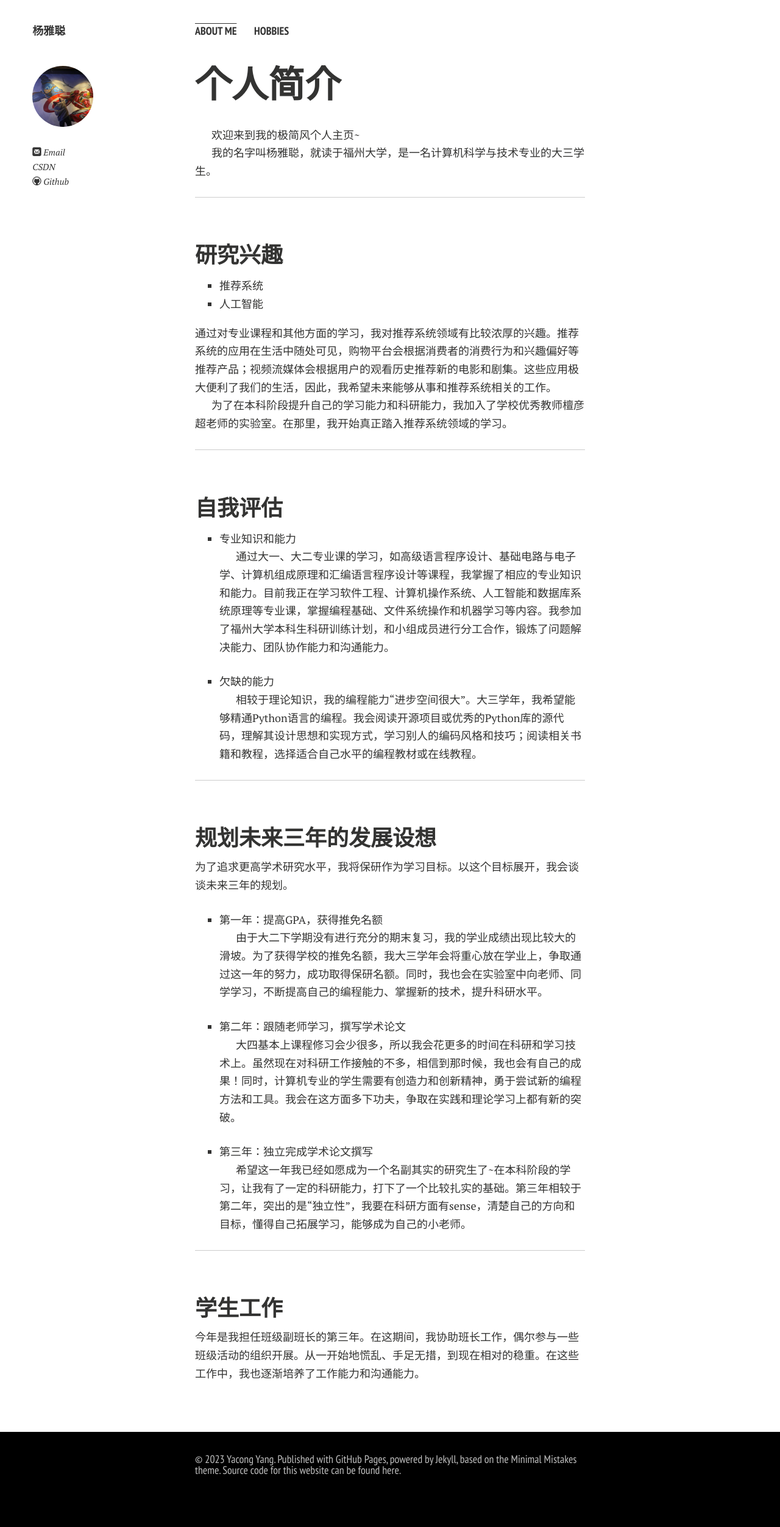
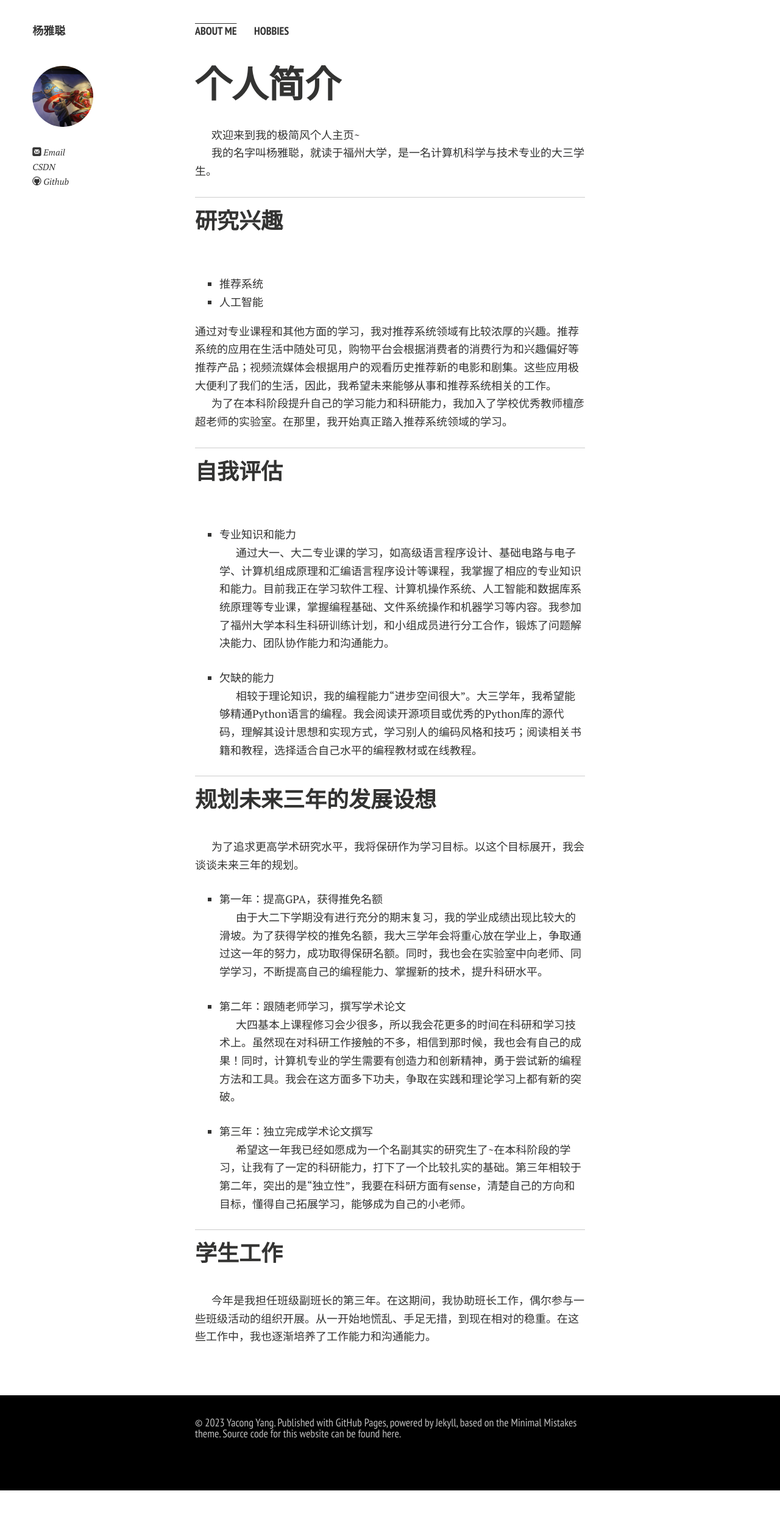
Before and after one commit to yyc220/yyc220.github.io, a Jekyll site: the page built from index.md, in a window 1280 px wide. Shown: the whole page at 61% size. Built offline with Jekyll 4.4.1, drawn with Linux system fonts in a browser that asks for light colours; nearby versions of some CDN libraries; comment, search, counter and statistics services are not loaded; a style sheet for code colours, icons or effects is not loaded; our own code applies the rules of GitHub Pages for plain Markdown files; after the commit the page ends 2444 px from its top, so only the background shows below that.

Commit message:
update 9

```diff
--- a/_includes/author-bio.html
+++ b/_includes/author-bio.html
@@ -9,7 +9,7 @@
 <p style="text-indent:0;"><a href="https://facebook.com/{{ site.owner.facebook }}"><i class="icon-facebook"></i> Facebook</a></p>{% endif %} {% if site.owner.google_plus %}
 <p style="text-indent:0;"><a href="{{ site.owner.google_plus }}"><i class="icon-google-plus"></i> Google+</a></p>{% endif %} {% if site.owner.linkedin %}
 <p style="text-indent:0;"><a href="https://linkedin.com/in/{{ site.owner.linkedin }}"><i class="icon-linkedin"></i> LinkedIn</a></p>{% endif %} {% if site.owner.CSDN %}
-<p style="text-indent:0;"><a href="https://blog.csdn.net/{{ site.owner.CSDN }}"><i class="icon-csdn"></i> CSDN</a></p>{% endif %} {% if site.owner.instagram %}
+<p style="text-indent:0;"><a href="https://blog.csdn.net/{{ site.owner.CSDN }}"><i class="fa-solid fa-blog"></i> CSDN</a></p>{% endif %} {% if site.owner.instagram %}
 <p style="text-indent:0;"><a href="https://instagram.com/{{ site.owner.instagram }}"><i class="icon-instagram"></i> Instagram</a></p>{% endif %} {% if site.owner.github %}
 <p style="text-indent:0;"><a href="https://github.com/{{ site.owner.github }}"><i class="icon-github"></i> Github</a></p>{% endif %} {% if site.owner.lastfm %}
 <p style="text-indent:0;"><a href="https://lastfm.com/{{ site.owner.lastfm }}"><i class="icon-lastfm"></i> Last.fm</a></p>{% endif %} {% if site.owner.tumblr %}
--- a/index.md
+++ b/index.md
@@ -12,14 +12,12 @@ layout: page
 
 ------
 
+## 研究兴趣
+
 <br>
-
-## 研究兴趣
 
 - 推荐系统
 - 人工智能
-
-
 
 通过对专业课程和其他方面的学习，我对推荐系统领域有比较浓厚的兴趣。推荐系统的应用在生活中随处可见，购物平台会根据消费者的消费行为和兴趣偏好等推荐产品；视频流媒体会根据用户的观看历史推荐新的电影和剧集。这些应用极大便利了我们的生活，因此，我希望未来能够从事和推荐系统相关的工作。
 
@@ -27,9 +25,9 @@ layout: page
 
 ------
 
+## 自我评估
+
 <br>
-
-## 自我评估
 
 - 专业知识和能力
 
@@ -41,9 +39,9 @@ layout: page
 
 ------
 
+## 规划未来三年的发展设想
+
 <br>
-
-## 规划未来三年的发展设想
 
 为了追求更高学术研究水平，我将保研作为学习目标。以这个目标展开，我会谈谈未来三年的规划。
 
@@ -61,8 +59,8 @@ layout: page
 
 ------
 
+## 学生工作
+
 <br>
 
-## 学生工作
-
 今年是我担任班级副班长的第三年。在这期间，我协助班长工作，偶尔参与一些班级活动的组织开展。从一开始地慌乱、手足无措，到现在相对的稳重。在这些工作中，我也逐渐培养了工作能力和沟通能力。
```
Also changed, not shown: hobbies.md (+5 -8 lines), 1 other file.
